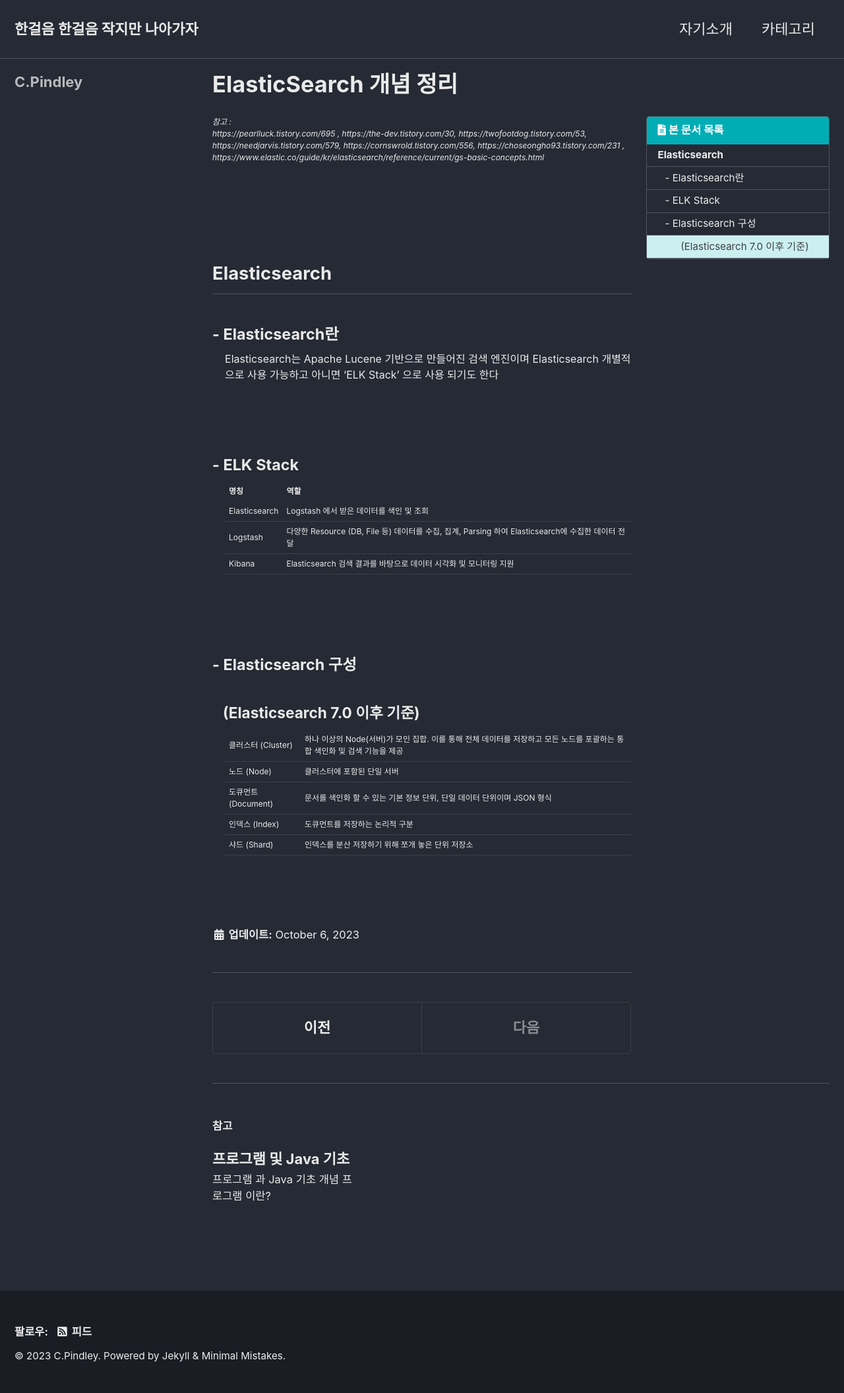
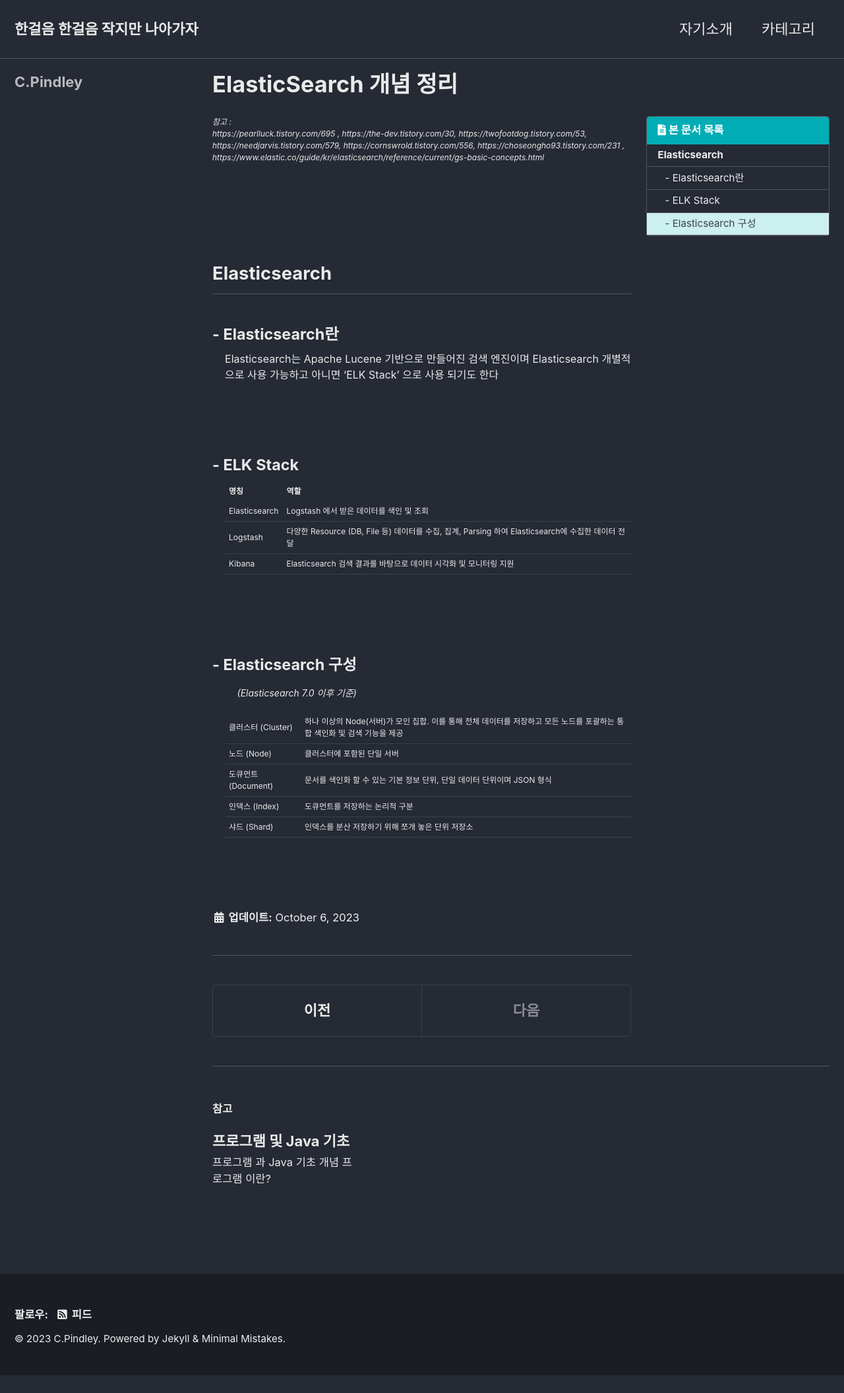
Before and after one commit to dmsgus6523/dmsgus6523.github.io, a Jekyll site: the page built from _posts/2023-10-06-ElasticSearch.md, in a window 1280 px wide. Shown: the whole page at 66% size. Built offline with Jekyll 4.4.1, drawn with Linux system fonts in a browser that asks for light colours; cached includes are drawn as plain includes; after the commit the page ends 2085 px from its top, so only the background shows below that.

Commit message:
스타일 수정 중

```diff
--- a/_posts/2023-10-06-ElasticSearch.md
+++ b/_posts/2023-10-06-ElasticSearch.md
@@ -47,9 +47,10 @@ toc_lable: "프로젝트"
 </div>
 
 #### - Elasticsearch 구성
-##### &nbsp;&nbsp;&nbsp;(Elasticsearch 7.0 이후 기준)
 <div class="contents_box">
-
+  <div class="minimal_contents_box">
+    (Elasticsearch 7.0 이후 기준)
+  </div>
   <table>
     <tr>
       <td>클러스터 (Cluster)</td>
--- a/assets/css/post_contents.css
+++ b/assets/css/post_contents.css
@@ -13,26 +13,9 @@
 }
 
 .minimal_contents_box{
+	padding-top: 1%;
 	padding-left: 3%;
 	padding-bottom:3%;
 	font-size: 14px;
+	font-style: italic;
 }
-.minimal_contents_head{
-	padding-left: 4%;
-}
-.minimal_contents_text{
-	padding-left: 5%;
-}
-
-
-.minimal_second_contents_box{
-	padding-left: 6%;
-	padding-bottom:3%;
-	font-size: 13px;
-}
-.minimal_second_contents_head{
-	padding-left: 7%;
-}
-.minimal_second_contents_text{
-	padding-left: 8%;
-}
```
